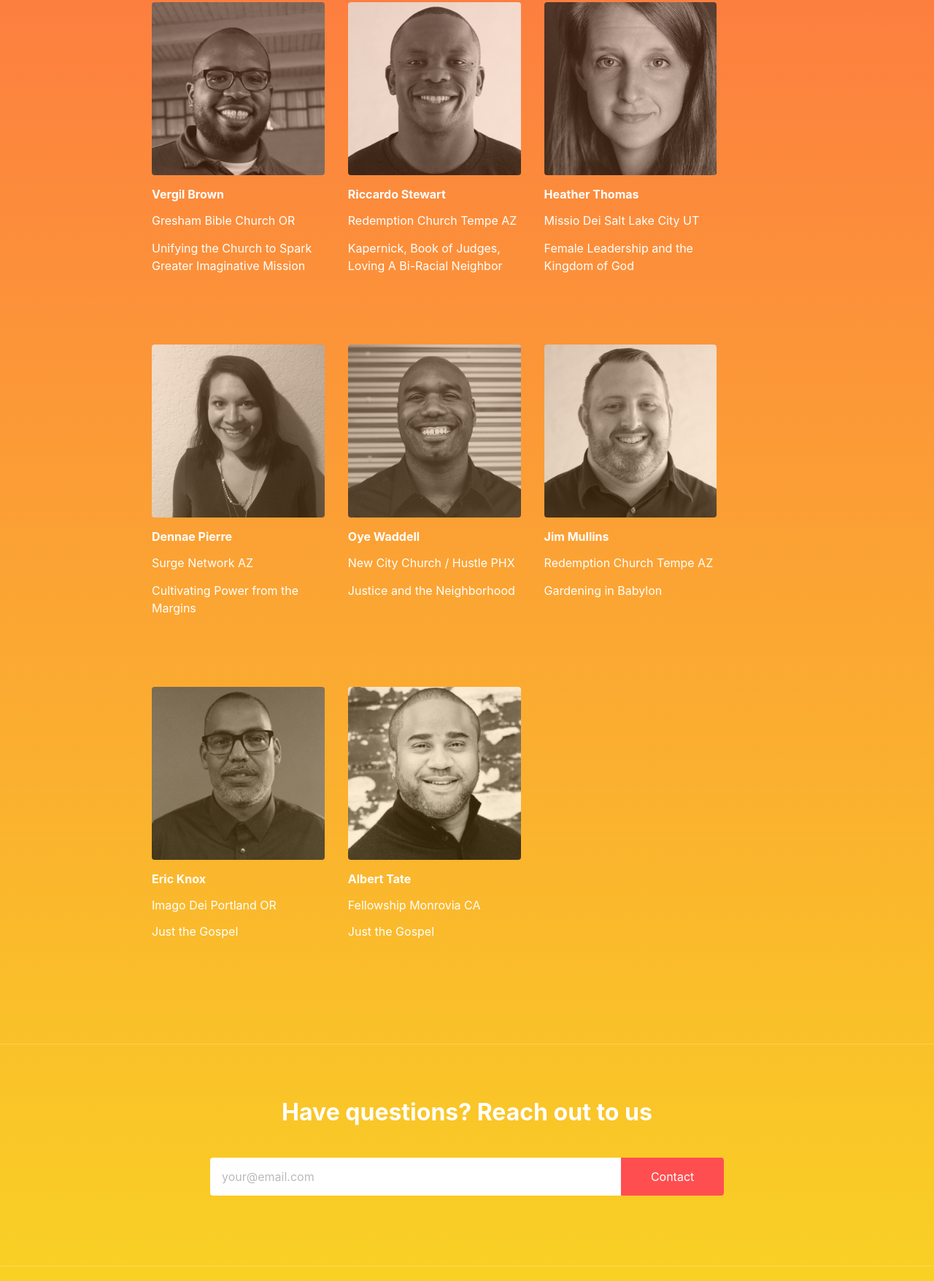
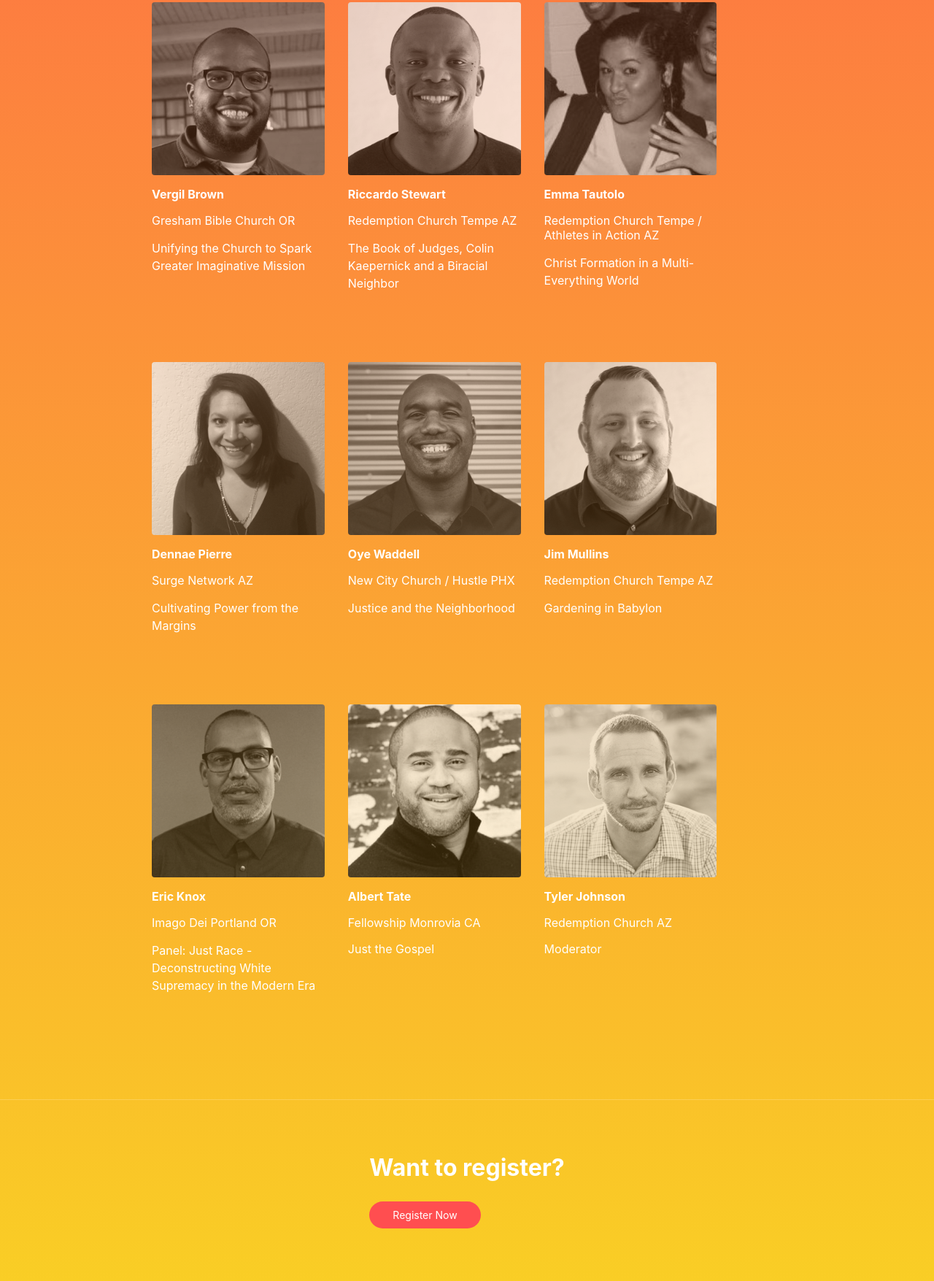
Before and after one commit to zacwalberer/Waterhouse, a website: page src/index.html in a window 1280 px wide. Shown: the part 1042-2797 px from the top of the page at 73% size. Drawn offline with nearby package versions, Linux system fonts and the light colour scheme; files that its build step writes are made by us from their sources; files whose address does not match are found by name; a web font is replaced by a local one.

Commit message:
Speaker Updates

```diff
--- a/src/index.html
+++ b/src/index.html
@@ -18,6 +18,10 @@
   <!-- STYLESHEETS -->
   <link rel="stylesheet" href="./styles/base.min.css">
 
+  <!-- FONTS -->
+  <link href="https://fonts.googleapis.com/css?family=Shrikhand" rel="stylesheet">
+
+
 </head>
 
 <body class="gradient">
@@ -26,24 +30,25 @@
     <a class="link dim white b f5 f5-ns dib mr3" href="/" title="Home">Waterhouse Network</a>
   </nav>
 
-  <section class="mw5 mw8-ns center pa3 ph5-ns">
-    <h1 class="mt5 white lh-copy">Kingdom Conversation<br>Waterhouse Learning Community</h1>
+  <section class="mw6 mw8-ns center pa3 ph5-ns">
+    <h1 class="mt5 white lh-copy">Kingdom Conversation.<br>Waterhouse Learning Community.</h1>
     <h2 class="white lh-copy">Nov 01, 2016 in Phoenix, AZ</h2>
   </section>
 
   <section class="mt5 bt b--white o-20"></section>
 
-  <section class="mw5 mw8-ns center pa3 ph5-ns">
+  <section class="mw6 mw8-ns center pa3 ph5-ns">
     <h5 class="mt5 white">SPEAKERS</h5>
   </section>
 
   <section class="pt4 mw5 mw8-ns center ph5-ns flex flex-wrap">
 
     <article class="fl w-100 w-50-m  w-30-ns pa3-ns">
-      <div class="aspect-ratio aspect-ratio--1x1">
+      <a href="#0"><div class="aspect-ratio aspect-ratio--1x1">
         <img  src="images/rick-mckinley.jpg"
       class="o-80 br2-ns db bg-center cover aspect-ratio--object" />
       </div>
+    </a>
       <a href="#0" class="ph2 ph0-ns pb5 link db">
         <h3 class="f5 f7-ns mb0 white">Rick McKinley</h3>
         <p class="mb0 white">Imago Dei Portland OR</p>
@@ -52,10 +57,11 @@
     </article>
 
     <article class="fl w-100 w-50-m  w-30-ns pa3-ns">
-      <div class="aspect-ratio aspect-ratio--1x1">
+      <a href="#0"><div class="aspect-ratio aspect-ratio--1x1">
         <img  src="images/linda-morris.jpg"
       class="o-80 br2 db bg-center cover aspect-ratio--object" />
       </div>
+    </a>
       <a href="#0" class="ph2 ph0-ns pb5 link db">
         <h3 class="f5  mb0 white">Linda Morris</h3>
         <p class="mb0 white">First Pentecostal Church AZ</p>
@@ -64,10 +70,11 @@
     </article>
 
     <article class="fl w-100 w-50-m  w-30-ns pa3-ns">
-      <div class="aspect-ratio aspect-ratio--1x1">
+      <a href="#0"><div class="aspect-ratio aspect-ratio--1x1">
         <img  src="images/sho-baraka.jpg"
       class="o-80 br2 db bg-center cover aspect-ratio--object" />
       </div>
+    </a>
       <a href="#0" class="ph2 ph0-ns pb5 link db">
         <h3 class="f5 f7-ns mb0 white">Amisho Baraka Lewis</h3>
         <p class="mb0 white">Sho Baraka</p>
@@ -76,10 +83,11 @@
     </article>
 
     <article class="fl w-100 w-50-m  w-30-ns pa3-ns">
-      <div class="aspect-ratio aspect-ratio--1x1">
+      <a href="#0"><div class="aspect-ratio aspect-ratio--1x1">
         <img  src="images/vergil-brown.jpg"
       class="o-80 br2 db bg-center cover aspect-ratio--object" />
       </div>
+    </a>
       <a href="#0" class="ph2 ph0-ns pb5 link db">
         <h3 class="f5 f7-ns mb0 white">Vergil Brown</h3>
         <p class="mb0 white">Gresham Bible Church OR</p>
@@ -88,34 +96,37 @@
     </article>
 
     <article class="fl w-100 w-50-m  w-30-ns pa3-ns">
-      <div class="aspect-ratio aspect-ratio--1x1">
+      <a href="#0"><div class="aspect-ratio aspect-ratio--1x1">
         <img  src="images/riccardo-stewart.jpg"
       class="o-80 br2 db bg-center cover aspect-ratio--object" />
       </div>
+      </a>
       <a href="#0" class="ph2 ph0-ns pb5 link db">
         <h3 class="f5 f7-ns mb0 white">Riccardo Stewart</h3>
         <p class="mb0 white">Redemption Church Tempe AZ</p>
-        <p class="lh-copy mb0 white">Kapernick, Book of Judges, Loving A Bi-Racial Neighbor</p>
+        <p class="lh-copy mb0 white">The Book of Judges, Colin Kaepernick and a Biracial Neighbor</p>
       </a>
     </article>
 
     <article class="fl w-100 w-50-m  w-30-ns pa3-ns">
-      <div class="aspect-ratio aspect-ratio--1x1">
-        <img  src="images/heather-thomas.jpg"
+      <a href="#0"><div class="aspect-ratio aspect-ratio--1x1">
+        <img  src="images/emma-tautolo.jpg"
       class="o-80 br2 db bg-center cover aspect-ratio--object" />
       </div>
+    </a>
       <a href="#0" class="ph2 ph0-ns pb5 link db">
-        <h3 class="f5 f7-ns mb0 white">Heather Thomas</h3>
-        <p class="mb0 white">Missio Dei Salt Lake City UT</p>
-        <p class="lh-copy mb0 white">Female Leadership and the Kingdom of God</p>
+        <h3 class="f5 f7-ns mb0 white">Emma Tautolo</h3>
+        <p class="mb0 white">Redemption Church Tempe / Athletes in Action AZ</p>
+        <p class="lh-copy mb0 white">Christ Formation in a Multi-Everything World</p>
       </a>
     </article>
 
     <article class="fl w-100 w-50-m  w-30-ns pa3-ns">
-      <div class="aspect-ratio aspect-ratio--1x1">
+      <a href="#0"><div class="aspect-ratio aspect-ratio--1x1">
         <img  src="images/dennae-pierre.jpg"
       class="o-80 br2 db bg-center cover aspect-ratio--object" />
       </div>
+    </a>
       <a href="#0" class="ph2 ph0-ns pb5 link db">
         <h3 class="f5 f7-ns mb0 white">Dennae Pierre</h3>
         <p class="mb0 white">Surge Network AZ</p>
@@ -124,10 +135,11 @@
     </article>
 
     <article class="fl w-100 w-50-m  w-30-ns pa3-ns">
-      <div class="aspect-ratio aspect-ratio--1x1">
+      <a href="#0"><div class="aspect-ratio aspect-ratio--1x1">
         <img  src="images/oye-waddell.jpg"
       class="o-80 br2 db bg-center cover aspect-ratio--object" />
       </div>
+    </a>
       <a href="#0" class="ph2 ph0-ns pb5 link db">
         <h3 class="f5 f7-ns mb0 white">Oye Waddell</h3>
         <p class="mb0 white">New City Church / Hustle PHX</p>
@@ -136,10 +148,11 @@
     </article>
 
     <article class="fl w-100 w-50-m  w-30-ns pa3-ns">
-      <div class="aspect-ratio aspect-ratio--1x1">
+      <a href="#0"><div class="aspect-ratio aspect-ratio--1x1">
         <img  src="images/jim-mullins.jpg"
       class="o-80 br2 db bg-center cover aspect-ratio--object" />
       </div>
+    </a>
       <a href="#0" class="ph2 ph0-ns pb5 link db">
         <h3 class="f5 f7-ns mb0 white">Jim Mullins</h3>
         <p class="mb0 white">Redemption Church Tempe AZ</p>
@@ -148,22 +161,24 @@
     </article>
 
     <article class="fl w-100 w-50-m  w-30-ns pa3-ns">
-      <div class="aspect-ratio aspect-ratio--1x1">
+      <a href="#0"><div class="aspect-ratio aspect-ratio--1x1">
         <img  src="images/eric-knox.jpg"
       class="o-80 br2 db bg-center cover aspect-ratio--object" />
       </div>
+    </a>
       <a href="#0" class="ph2 ph0-ns pb5 link db">
         <h3 class="f5 f7-ns mb0 white">Eric Knox</h3>
         <p class="mb0 white">Imago Dei Portland OR</p>
-        <p class="mb0 white">Just the Gospel</p>
+        <p class="lh-copy mb0 white">Panel: Just Race - Deconstructing White Supremacy in the Modern Era</p>
       </a>
     </article>
 
     <article class="fl w-100 w-50-m  w-30-ns pa3-ns">
-      <div class="aspect-ratio aspect-ratio--1x1">
+      <a href="#0"><div class="aspect-ratio aspect-ratio--1x1">
         <img  src="images/albert-tate.jpg"
       class="o-80 br2 db bg-center cover aspect-ratio--object" />
       </div>
+    </a>
       <a href="#0" class="ph2 ph0-ns pb5 link db">
         <h3 class="f5 f7-ns mb0 white">Albert Tate</h3>
         <p class="mb0 white">Fellowship Monrovia CA</p>
@@ -171,20 +186,34 @@
       </a>
     </article>
 
+    <article class="fl w-100 w-50-m  w-30-ns pa3-ns">
+      <a href="#0"><div class="aspect-ratio aspect-ratio--1x1">
+        <img  src="images/tyler-johnson.jpg"
+      class="o-80 br2 db bg-center cover aspect-ratio--object" />
+      </div>
+    </a>
+      <a href="#0" class="ph2 ph0-ns pb5 link db">
+        <h3 class="f5 f7-ns mb0 white">Tyler Johnson</h3>
+        <p class="mb0 white">Redemption Church AZ</p>
+        <p class="mb0 white">Moderator</p>
+      </a>
+    </article>
+
   </section>
 
   <section class="mt5 bt b--white o-20"></section>
 
-  <div class="">
-    <form class="mt3 mw7 center pa4 br2-ns">
-      <fieldset class="bn ma0 pa0">
-        <legend class="pa0 mb3 center white lh-copy"><h1>Have questions? Reach out to us</h1></legend>
-        <div class="">
+  <div class="center flex">
+    <div class="mt3 mw7 center pa4 br2-ns">
+      <div class="center bn ma0 pa0">
+        <legend class="pa0 mb3 center white lh-copy"><h1>Want to register?</h1>
+        <a class="center f6 link dim br-pill ph4 pv2 dib white pri-color" href="https://redemptionaz.wufoo.com/forms/ptole7918ablbu/">Register Now</a>
+      </div>
+<!--      <div class="">
           <input class=" f6 f5-l input-reset bn black-50 bg-white fl pa3 lh-solid w-100 w-75-m w-80-l br2-ns br--left-ns" placeholder="your@email.com" type="text" name="Email_Adress" value="" id="Email_Adress">
-          <input class="fl f6 f5-l button-reset pv3 tc bn bg-animate pri-color hover-bg white pointer w-100 w-25-m w-20-l br2-ns br--right-ns" type="submit" value="Contact">
-        </div>
-      </fieldset>
-    </form>
+          <input class="fl f6 f5-l button-reset pv3 tc bn bg-animate pri-color hover-bg white pointer w-100 w-25-m w-20-l br2-ns br--right-ns" type="submit" value="Send">
+        </div> -->
+    </div>
   </div>
 
   <section class="mt5 bt b--white o-20"></section>
--- a/src/styles/globals/colors.scss
+++ b/src/styles/globals/colors.scss
@@ -12,6 +12,10 @@
   background-color: #FF4E50;
 }
 
+.sec-color  {
+  background-color: #F9D423;
+}
+
 .hover-bg:hover,
 .hover-bg:focus {
   background-color: #333;
--- a/src/styles/globals/variables.scss
+++ b/src/styles/globals/variables.scss
@@ -0,0 +1,11 @@
+img:hover  {
+  -webkit-box-shadow: 0px 2px 15px 5px rgba(0, 0, 0, 0.1);
+          box-shadow: 0px 2px 15px 5px rgba(0, 0, 0, 0.1);
+  -webkit-transform: scale(1.02);
+      -ms-transform: scale(1.02);
+          transform: scale(1.02);
+}
+
+img {
+  transition: .15s ease;
+}
```
Also changed, not shown: build/images/emma-tautolo.jpg (added), build/images/heather-thomas.jpg (deleted), build/images/heather-thompson.jpg (deleted), build/images/tyler-johnson.jpg (added), build/index.html, build/styles/base.min.css, src/images/emma-tautolo.jpg (added), src/images/heather-thompson.jpg (deleted), src/images/tyler-johnson.jpg (added).
